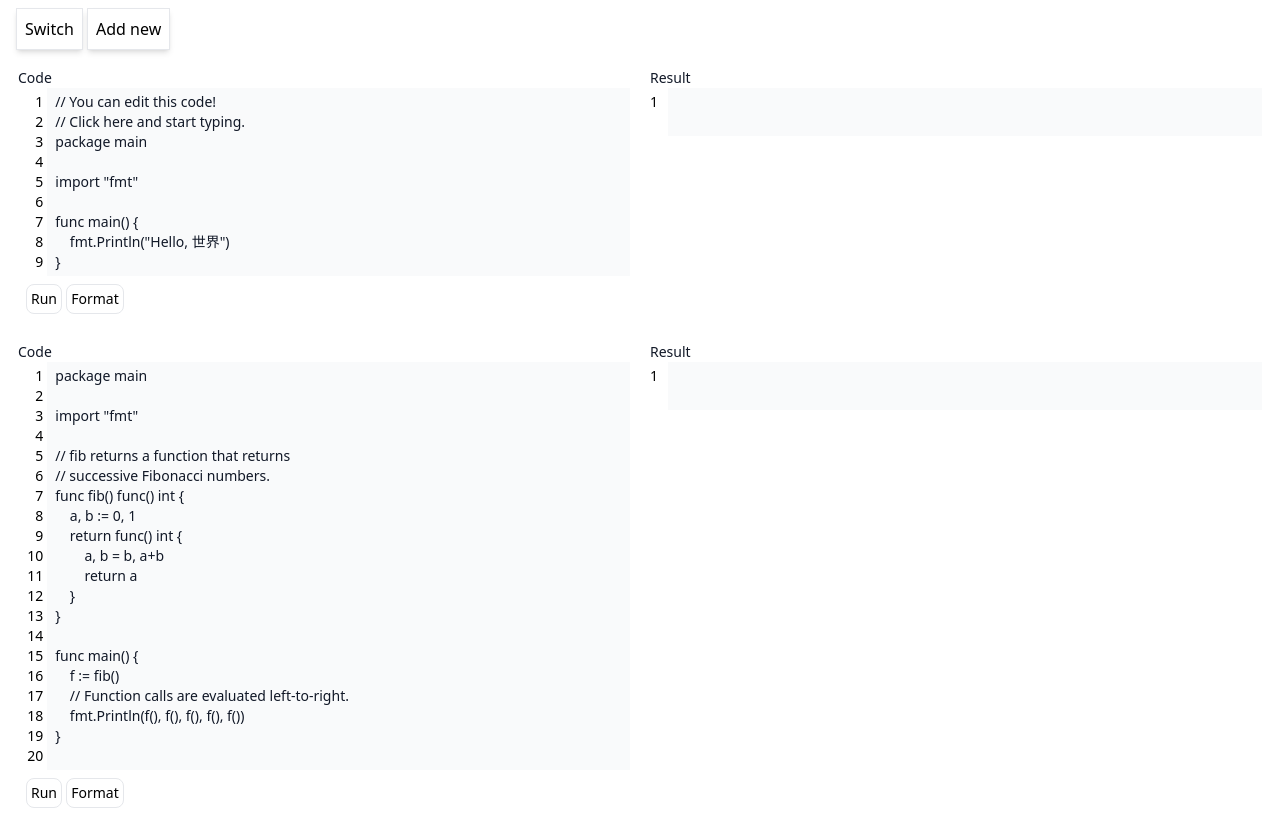
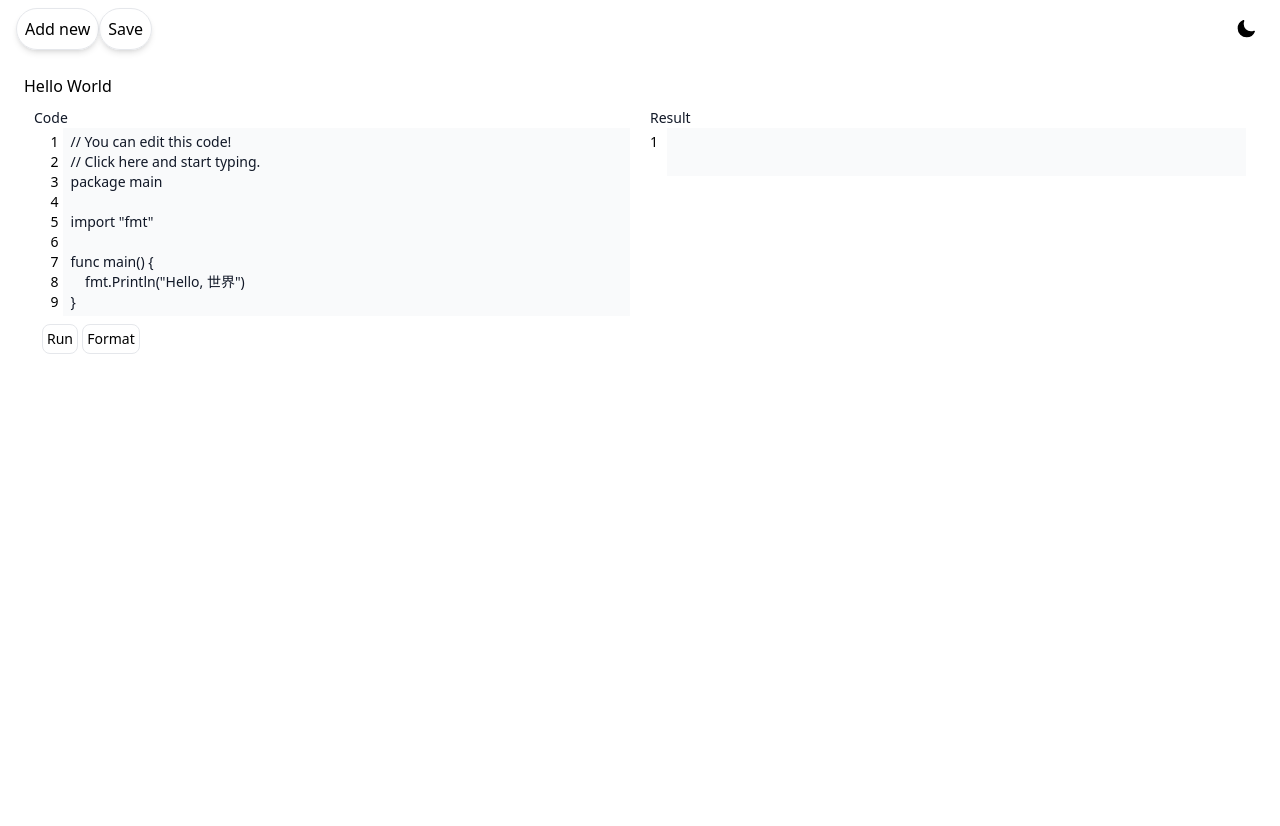
Before and after one commit to mchu1966/playground-snippet, a SvelteKit app: page / in a window 1280 px wide. After the commit the page ends 800 px from the top, so only its background shows below. Built offline with nearby package versions, Linux system fonts and the light colour scheme.

Commit message:
add svg button for darkmode

```diff
--- a/src/components/svg.svelte
+++ b/src/components/svg.svelte
@@ -24,6 +24,16 @@
 			box: 24,
 			name: 'arrow-path',
 			svg: `<path stroke-linecap="round" stroke-linejoin="round" d="M16.023 9.348h4.992v-.001M2.985 19.644v-4.992m0 0h4.992m-4.993 0l3.181 3.183a8.25 8.25 0 0013.803-3.7M4.031 9.865a8.25 8.25 0 0113.803-3.7l3.181 3.182m0-4.991v4.99" />`
+		},
+		{
+			box: 24,
+			name: 'sun',
+			svg: `<path stroke-linecap="round" stroke-linejoin="round" d="M12 3v2.25m6.364.386l-1.591 1.591M21 12h-2.25m-.386 6.364l-1.591-1.591M12 18.75V21m-4.773-4.227l-1.591 1.591M5.25 12H3m4.227-4.773L5.636 5.636M15.75 12a3.75 3.75 0 11-7.5 0 3.75 3.75 0 017.5 0z" />`
+		},
+		{
+			box: 24,
+			name: 'moon',
+			svg: `<path stroke-linecap="round" stroke-linejoin="round" d="M21.752 15.002A9.718 9.718 0 0118 15.75c-5.385 0-9.75-4.365-9.75-9.75 0-1.33.266-2.597.748-3.752A9.753 9.753 0 003 11.25C3 16.635 7.365 21 12.75 21a9.753 9.753 0 009.002-5.998z" />`
 		}
 	];
 	let displayIcon: icon = icons.find((e) => e.name === name)!;
--- a/src/routes/+page.svelte
+++ b/src/routes/+page.svelte
@@ -1,8 +1,16 @@
 <script lang="ts">
 	import CodeArea from 'components/codeArea.svelte';
+	import Svg from 'components/svg.svelte';
+
 	// fetch database to get the snippets (array of string of size N)
-	let mockSnippets: string[] = [
-		`// You can edit this code!
+	type snippet = {
+		name: string;
+		code: string;
+	};
+	let mockSnippets: snippet[] = [
+		{
+			name: 'Hello World',
+			code: `// You can edit this code!
 // Click here and start typing.
 package main
 
@@ -10,32 +18,12 @@ import "fmt"
 
 func main() {
 	fmt.Println("Hello, 世界")
-}`,
-
-		`package main
-
-import "fmt"
-
-// fib returns a function that returns
-// successive Fibonacci numbers.
-func fib() func() int {
-	a, b := 0, 1
-	return func() int {
-		a, b = b, a+b
-		return a
-	}
-}
-
-func main() {
-	f := fib()
-	// Function calls are evaluated left-to-right.
-	fmt.Println(f(), f(), f(), f(), f())
-}
-`
+}`
+		}
 	];
 
 	function handleAddNew() {
-		mockSnippets = [...mockSnippets, ``];
+		mockSnippets = [...mockSnippets, { name: 'Type a name', code: `` }];
 	}
 
 	let darkMode = false;
@@ -49,12 +37,32 @@ func main() {
 </script>
 
 <div class="px-2 dark:bg-gray-400 h-screen">
-	<div class="p-2">
-		<button class="p-2 border shadow-md" on:click={handleSwitchDarkMode}>Switch</button>
-		<button class="p-2 border shadow-md" on:click={handleAddNew}>Add new</button>
+	<div class="p-2 content-center flex flex-row">
+		<button
+			class="transition duration-600 ease-in-out rounded-full p-2 border shadow-md"
+			on:click={handleAddNew}>Add new</button
+		>
+		<button class="transition duration-600 ease-in-out rounded-full p-2 border shadow-md"
+			>Save</button
+		>
+		<div class="grow" />
+		<button
+			class="transition duration-600 ease-in-out rounded-full border-collapse p-2 "
+			on:click={handleSwitchDarkMode}
+			>{#if darkMode}
+				<Svg name="sun" class="w-5 h-5 stroke-2 stroke-white fill-none" />
+			{:else}
+				<Svg name="moon" class="w-5 h-5 stroke-2 stroke-current fill-solid" />
+			{/if}</button
+		>
 	</div>
 	<!-- https://eternaldev.com/blog/5-ways-to-perform-for-loop-in-svelte-each-block/ -->
 	{#each mockSnippets as snippet, index}
-		<CodeArea code={snippet} />
+		<div class="p-4">
+			<div class="w-full flex flex-row">
+				<input bind:value={snippet.name} placeholder={snippet.name} class="w-full" />
+			</div>
+			<CodeArea code={snippet.code} />
+		</div>
 	{/each}
 </div>
```
